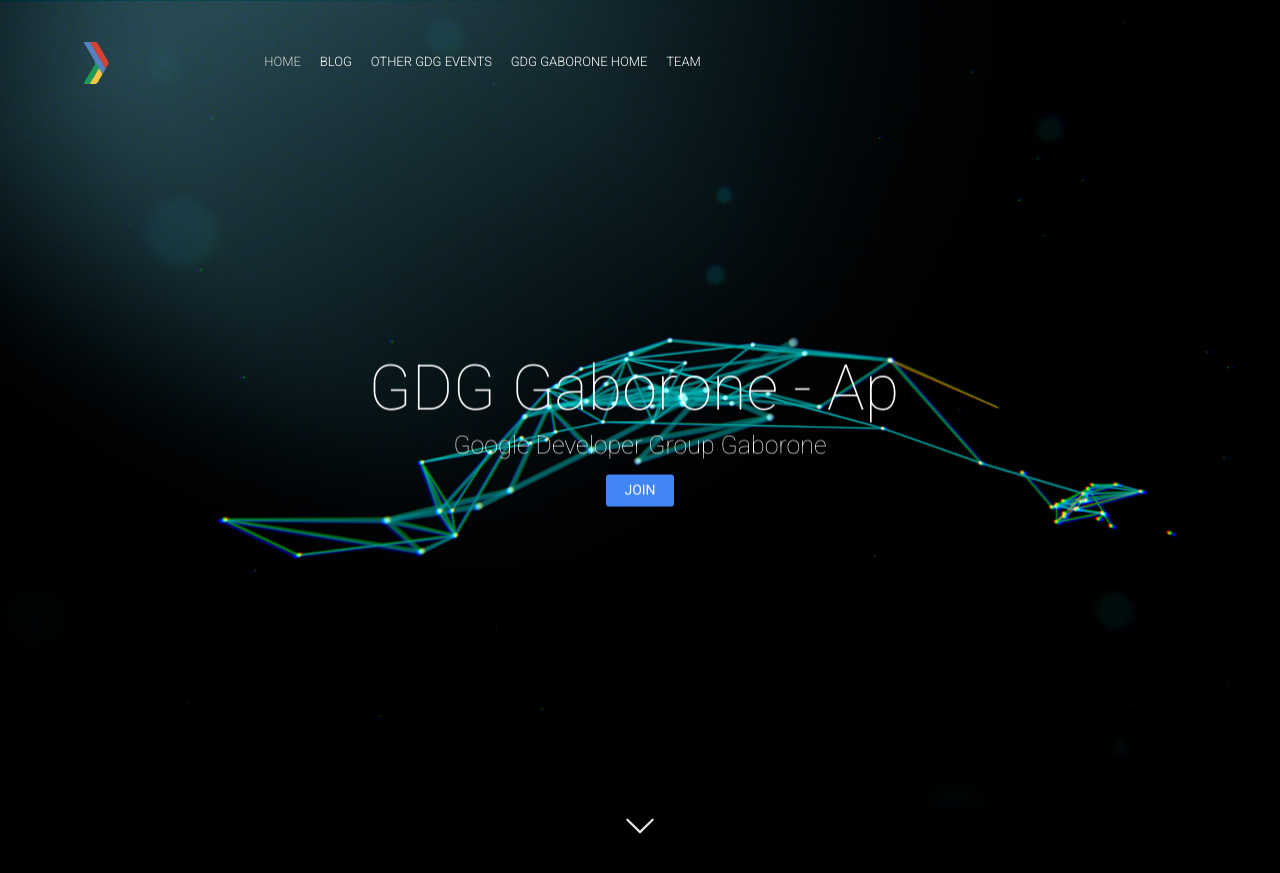
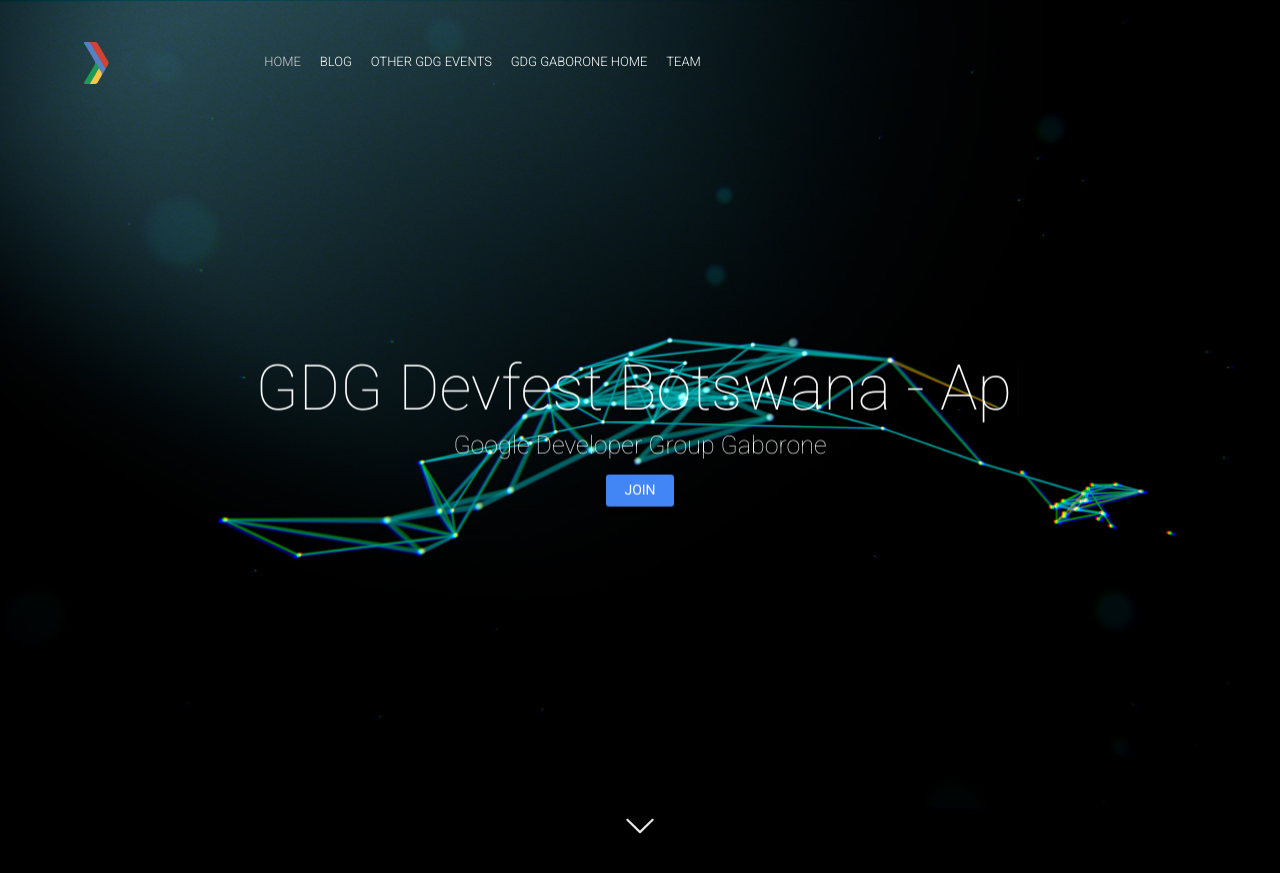
Before and after one commit to gdgreviews/gdgreviews.github.io, a Jekyll site: the page built from index.html, in a window 1280 px wide and 900 px high. Shown: the top 873 px of the window. Built offline with Jekyll 4.4.1, drawn with Linux system fonts in a browser that asks for light colours; nearby versions of some CDN libraries; comment, search, counter and statistics services are not loaded.

Commit message:
Update hero.html

```diff
--- a/_includes/hero.html
+++ b/_includes/hero.html
@@ -5,7 +5,7 @@
 
     <div class="jumbotron">
         <div class="animated hiding" data-animation="fadeInDown" data-delay="500">
-            <h1>GDG Gaborone - <span id="typeout-text"></span></h1>
+            <h1>GDG Devfest Botswana - <span id="typeout-text" |2016></span></h1>
             <p>{{site.eventDate}}</p>
             <span class="btn btn-primary waves-element waves-button waves-light waves-will-raise">
                 <a href="{{ site.c4pUrl }}" target="_blank">Join</a>
```
